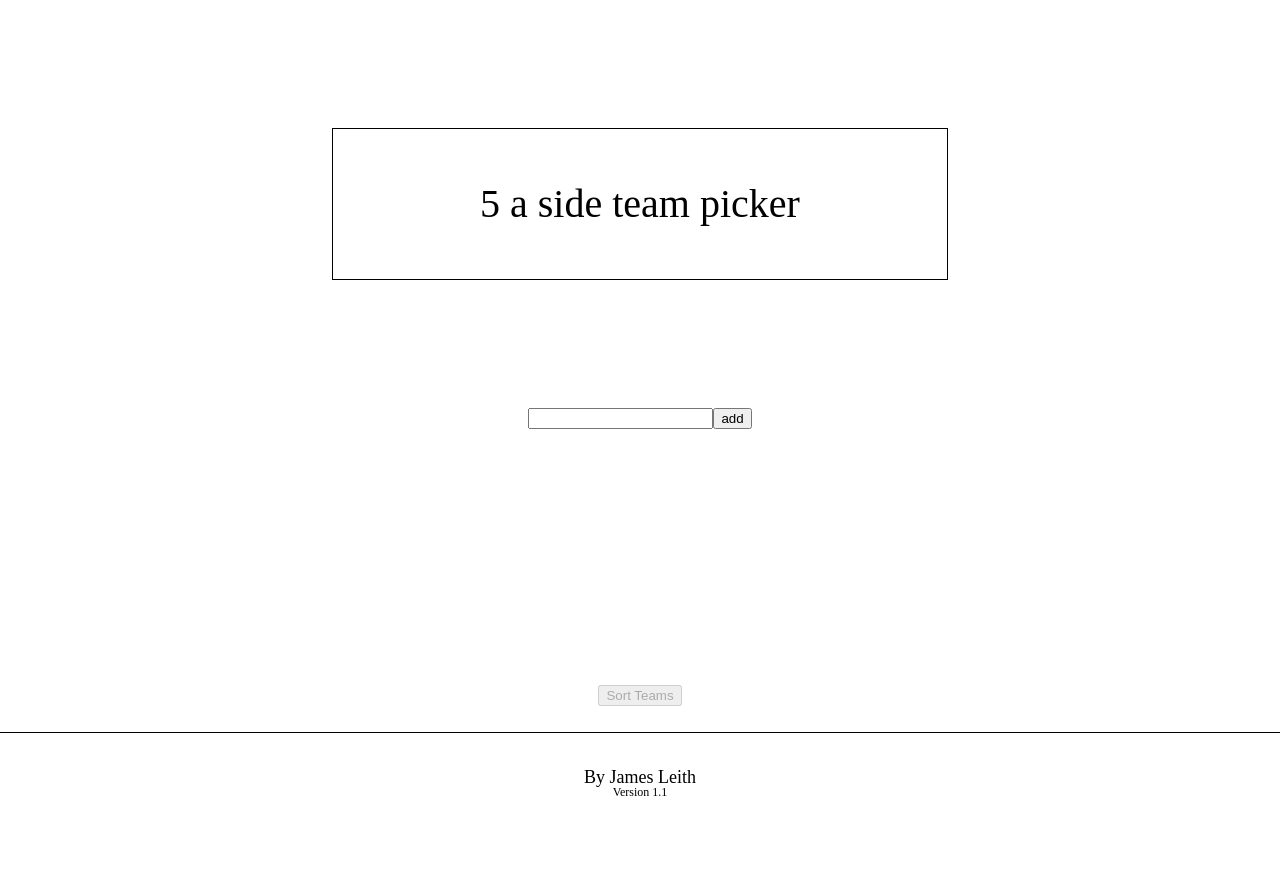
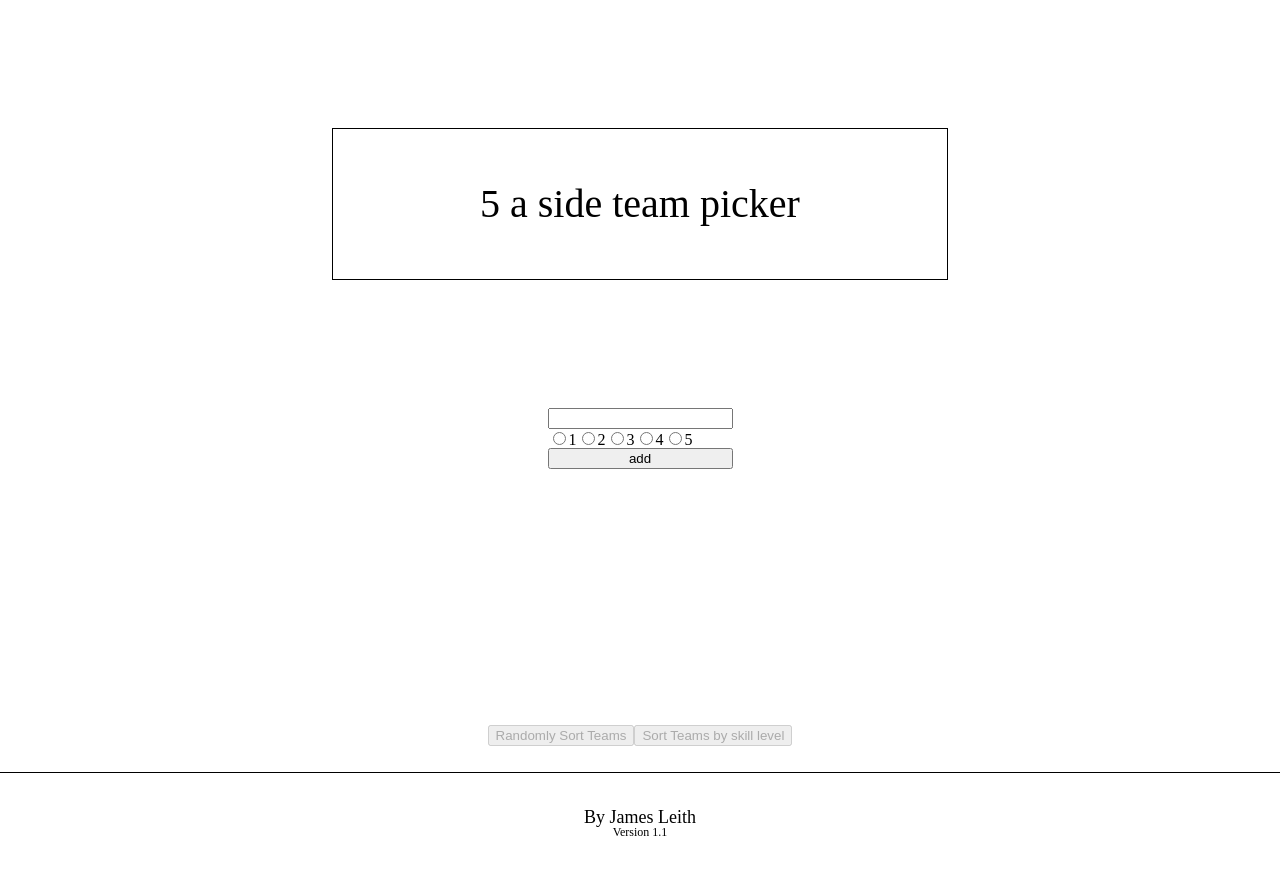
Before and after one commit to ajsl/5-a-side, a React (Create React App) app: page / in a window 1280 px wide. Before the commit the page ends 833 px from the top, so only its background shows below. Built offline with nearby package versions, Linux system fonts and the light colour scheme.

Commit message:
working radio buttons

```diff
--- a/public/css/styles.css
+++ b/public/css/styles.css
@@ -109,7 +109,12 @@ footer {
 
 .add-input {
   display: flex;
+  flex-direction: column;
   justify-content: center; }
+
+.radio-btn-container {
+  display: flex;
+  flex-direction: row; }
 
 .sort-btn {
   display: flex;
--- a/scss/form.scss
+++ b/scss/form.scss
@@ -8,5 +8,11 @@
 
 .add-input {
 	display: flex;
+	flex-direction: column;
 	justify-content: center;
 }
+
+.radio-btn-container {
+	display: flex;
+	flex-direction: row;
+}
--- a/src/App.jsx
+++ b/src/App.jsx
@@ -2,6 +2,7 @@ import React from 'react';
 import Header from "./Components/Header";
 import List from "./Containers/List";
 import Team from "./Containers/Team";
+import Skill from "./Containers/Skill";
 import Footer from "./Components/Footer";
 import {
     BrowserRouter as Router,
@@ -24,6 +25,8 @@ const App = () => (
 
         <Route exact path="/team" component={ Team } />
 
+        <Route exact path="/skill" component={ Skill } />
+
       </Switch>
 
     </Router>
--- /dev/null
+++ b/src/Components/Skill.jsx
@@ -0,0 +1,81 @@
+import React, { Component } from "react";
+import Player from "./Player";
+
+// function to shuffle the array.
+const shuffle = (array => {
+	let length = array.length, temp, index;
+
+	while (length > 0) {
+		index = Math.floor(Math.random() * length);
+
+		length -= 1;
+
+		temp = array[length];
+		array[length] = array[index];
+		array[index] = temp
+	}
+
+	return array;
+})
+
+//function to get the halfway point of an array
+const midPoint = (array => Math.ceil(array.length / 2));
+
+
+
+
+
+class Skill extends Component {
+	constructor(props){
+		super(props);
+
+		//store the shuffled array of names in state.
+		this.state = {
+			names: shuffle(this.props.names),
+			names: this.props.names.sort((a, b) => parseFloat(a.skill) - parseFloat(b.skill)),
+
+		}
+	}
+
+
+
+
+	render() {
+
+		//split the names array into 2 separate arrays.
+		const names1 = this.state.names.filter((name, i ) => i % 2 === 0 );
+		const names2 = this.state.names.filter((name, i ) => i % 2 !== 0 );
+
+		return (
+
+			<React.Fragment>
+				<section className="team-list">
+
+					<div className="team-card team1">
+
+						<h4 className ="team-title">Team 1</h4>
+
+						{ names1.map((name, i ) => <div key={ name.id } className="player-card" ><Player id={ name.id } names={ name } /></div>)}
+
+					</div>
+
+
+					<div className="team-card team2">
+
+						<h4 className ="team-title">Team 2</h4>
+
+						{ names2.map((names, i) => <div key={ names.id } className="player-card" ><Player id={ names.id } names={ names }  /></div>)}
+
+
+					</div>
+				</section>
+			</React.Fragment>
+
+
+
+		);
+
+	}
+}
+
+export default Skill;
--- a/src/Components/list.jsx
+++ b/src/Components/list.jsx
@@ -19,10 +19,12 @@ class List extends Component {
 
 		this.state = {
 
-			value: ""
+			value: "",
+			skill: 1,
 		}
 
 		this.handleSubmit = this.handleSubmit.bind(this);
+		this.handleSelect = this.handleSelect.bind(this);
 
 	}
 
@@ -36,9 +38,10 @@ class List extends Component {
 		e.preventDefault();
 
 		const data = this.state.value;
+		const skill = this.state.skill;
 
 		if (validate(data)){
-			this.props.onSubmit(data)
+			this.props.onSubmit(data, skill)
 
 
 		 	this.setState(({
@@ -59,26 +62,6 @@ class List extends Component {
 
 			}
 
-		// 	this.setState(({
-		// 		value: "",
-
-		// if (data.length > 0){
-		// 	this.props.onSubmit(data);
-
-		// 	this.setState(({
-		// 		value: "",
-		// }))
-
-
-		// }else{
-
-		// 	error.appendChild(p);
-
-
-		// }
-
-
-
 	}
 
 	handleChange(e) {
@@ -89,6 +72,13 @@ class List extends Component {
 
 	}
 
+	handleSelect(e) {
+
+		this.setState({skill: e.target.value});
+
+	}
+
+
 
 
 
@@ -98,7 +88,7 @@ class List extends Component {
 	render() {
 		const { names, onClick  } = this.props
 		//const names = ["James", "Peter", "Charlotte", "Olivia", "Emma", "Alex", "Alice", "Emily", "John"];
-
+		console.log(this.state.skill)
 		return (
 
 			<React.Fragment>
@@ -107,6 +97,38 @@ class List extends Component {
 					</div>
 					<form className="add-input" onSubmit={ this.handleSubmit }>
 						<input value={this.state.value} onChange={ e => this.handleChange(e) } type="text" />
+						<div className="radio-btn-container">
+							<div>
+								<label>
+									<input value={1} checked={ this.state.skill === "1" } onChange={this.handleSelect} type="radio" />
+									1
+								</label>
+							</div>
+							<div>
+								<label>
+									<input value={2} checked={ this.state.skill === "2" } onChange={this.handleSelect} type="radio" />
+									2
+								</label>
+							</div>
+							<div>
+								<label>
+									<input value={3} checked={ this.state.skill === "3" } onChange={this.handleSelect} type="radio" />
+									3
+								</label>
+							</div>
+							<div>
+								<label>
+									<input value={4} checked={ this.state.skill === "4" } onChange={this.handleSelect} type="radio" />
+									4
+								</label>
+							</div>
+							<div>
+								<label>
+									<input value={5} checked={ this.state.skill === "5" } onChange={this.handleSelect} type="radio" />
+									5
+								</label>
+							</div>
+						</div>
 						<input type="submit" value="add"/>
 					</form>
 				</section>
@@ -121,7 +143,8 @@ class List extends Component {
 				</section>
 				<section className="sort-btn">
 
-					<Link  to="/team"><button disabled={ names.length !== 10 ? true : false } >Sort Teams</button></Link>
+					<Link  to="/team"><button disabled={ names.length !== 10 ? true : false } >Randomly Sort Teams</button></Link>
+					<Link  to="/skill"><button disabled={ names.length !== 10 ? true : false } >Sort Teams by skill level</button></Link>
 
 				</section>
 
--- a/src/Containers/List.js
+++ b/src/Containers/List.js
@@ -22,7 +22,7 @@ const mapDispatchToProps = (dispatch) => {
 
 	return {
 
-		onSubmit: data => dispatch(addName(data)),
+		onSubmit: (data, skill) => dispatch(addName(data, skill)),
 		onClick: data => dispatch(deletePlayer(data))
 	};
 };
--- /dev/null
+++ b/src/Containers/Skill.js
@@ -0,0 +1,18 @@
+import Skill from "../Components/Skill";
+import { connect } from "react-redux";
+
+
+
+
+const mapStateToProps = state => {
+	return {
+
+
+		names: state.names,
+
+	};
+
+};
+
+
+export default connect(mapStateToProps)(Skill);
--- a/src/Data/actions.js
+++ b/src/Data/actions.js
@@ -1,11 +1,12 @@
 
 let lastID = 0;
 
-export const addName = (name) => {
+export const addName = (name, skill) => {
 	lastID += 1
 	return {
 		type: "setName",
 		name: name,
+		skill: skill,
 		id: lastID,
 
 	};
--- a/src/Data/reducer.js
+++ b/src/Data/reducer.js
@@ -1,7 +1,7 @@
 
-const setName = (state, {name, id}) => {
+const setName = (state, {name, id, skill}) => {
 
-	const player = {name: name, id: id}
+	const player = {name: name, id: id, skill: skill}
 	return {
 		...state,
 		names: state.names.concat(player)
```
Also changed, not shown: public/css/styles.min.css (+1 -1 lines).
